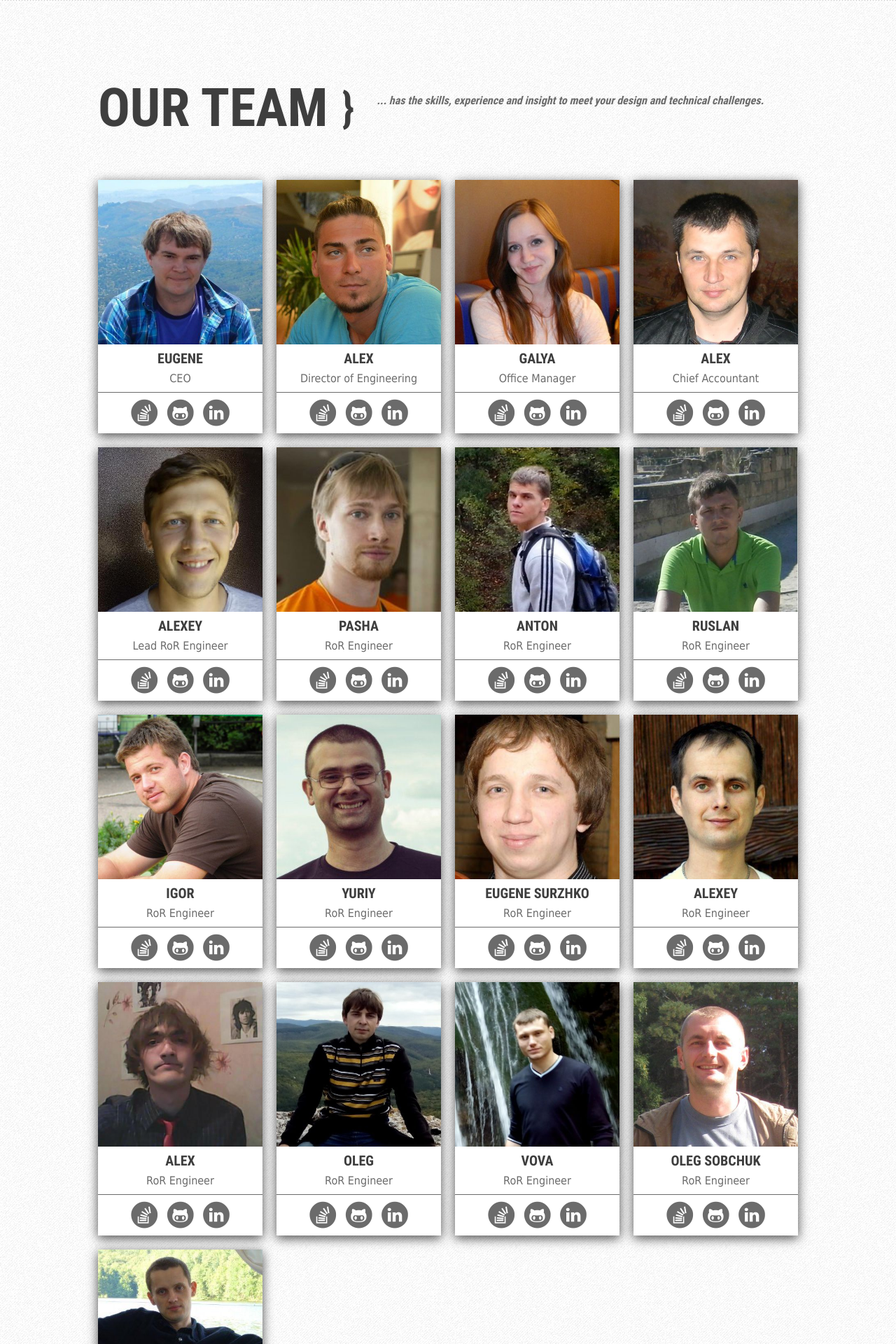
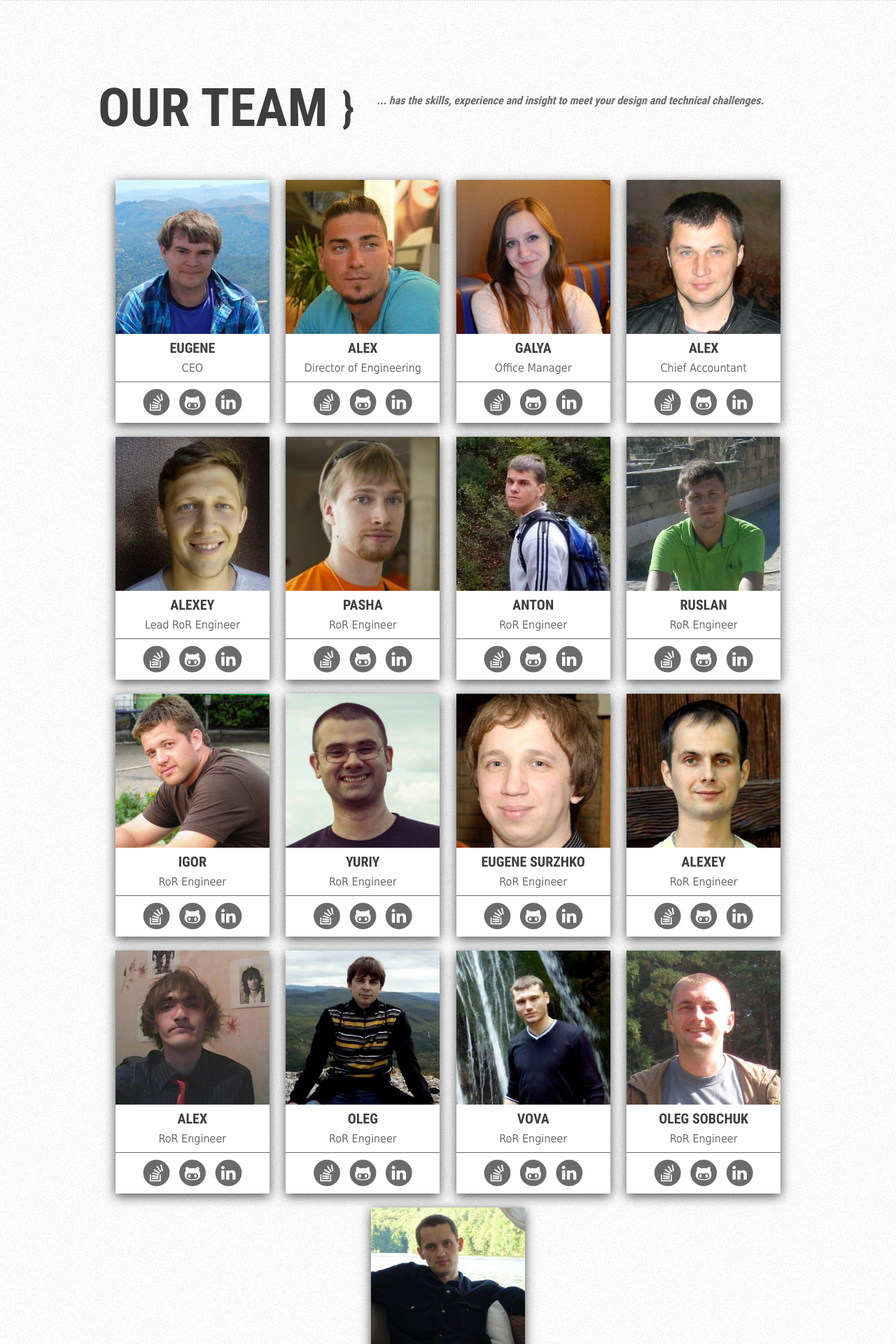
Before and after one commit to activebridge/old.activebridge.github.io, a Jekyll site: the page built from index.html, in a window 1280 px wide. Shown: the part 2497-4417 px from the top of the page at 70% size. Built offline with Jekyll 4.4.1, drawn with Linux system fonts in a browser that asks for light colours.

Commit message:
Center alignment for team

```diff
--- a/_sass/media.scss
+++ b/_sass/media.scss
@@ -2,6 +2,7 @@
 
   #home h1 { font-size: 60px; line-height: 80px; }
   #home h2 { font-size: 18px; line-height: 65px; }
+  .member { width: 200px; }
 
   .overlay-bg { padding: 150px 0 30px; }
   .container { width: 724px; }
@@ -19,7 +20,7 @@
   }
 
   .overlay-bg { padding: 20px 0; }
-  .member { width: 200px; }
+  .member { width: 180px; }
   #home h1 {
     font-size: 52px;
     line-height: 40px;
--- a/_sass/members.scss
+++ b/_sass/members.scss
@@ -6,13 +6,13 @@
 }
 
 ul.members {
-  text-align: justify;
+  text-align: center;
 }
 
 .member {
-  margin-bottom: 20px;
+  margin: 0 10px 20px 10px;
   display: inline-block;
-  width: 235px;
+  width: 220px;
   box-shadow: 0px 4px 15px rgba(0, 0, 0, 0.7);
   text-align: center;
   background: $white;
--- a/index.html
+++ b/index.html
@@ -84,8 +84,6 @@ layout: app
       {% for member in site.data.members %}
       {% include member.html member=member %}
       {% endfor %}
-      <li class='member'></li>
-      <li class='member'></li>
     </ul>
   </div>
 </div>
```
